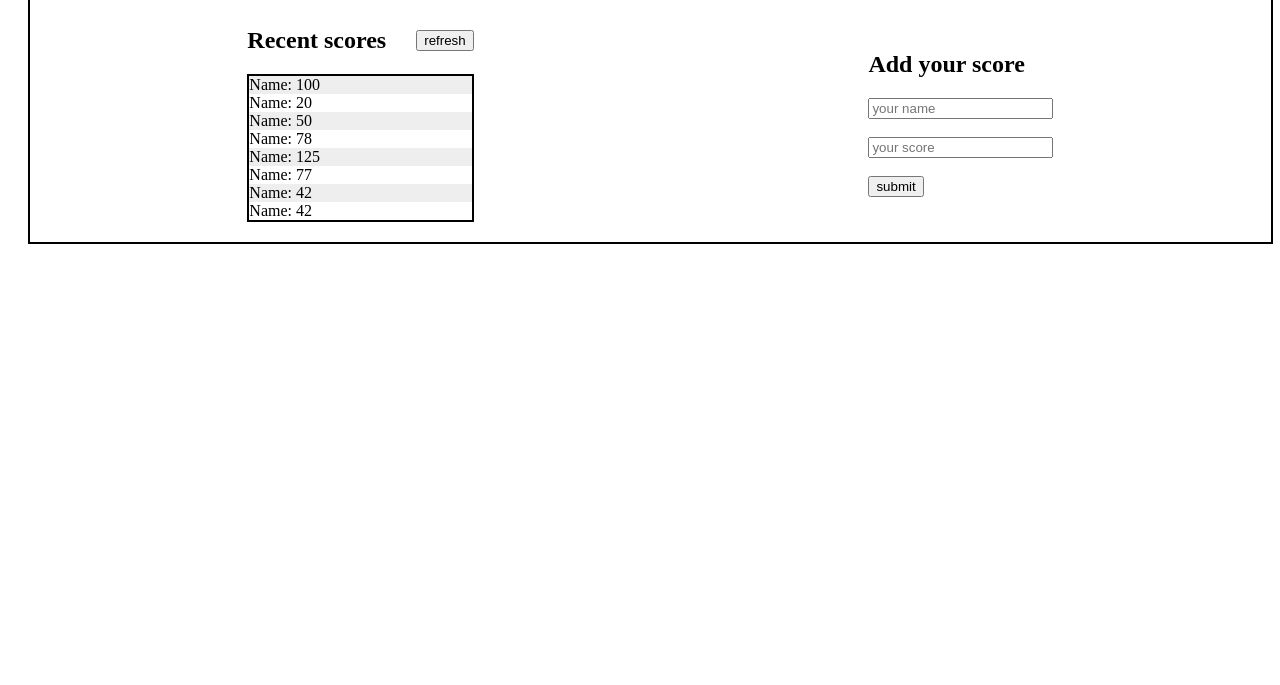
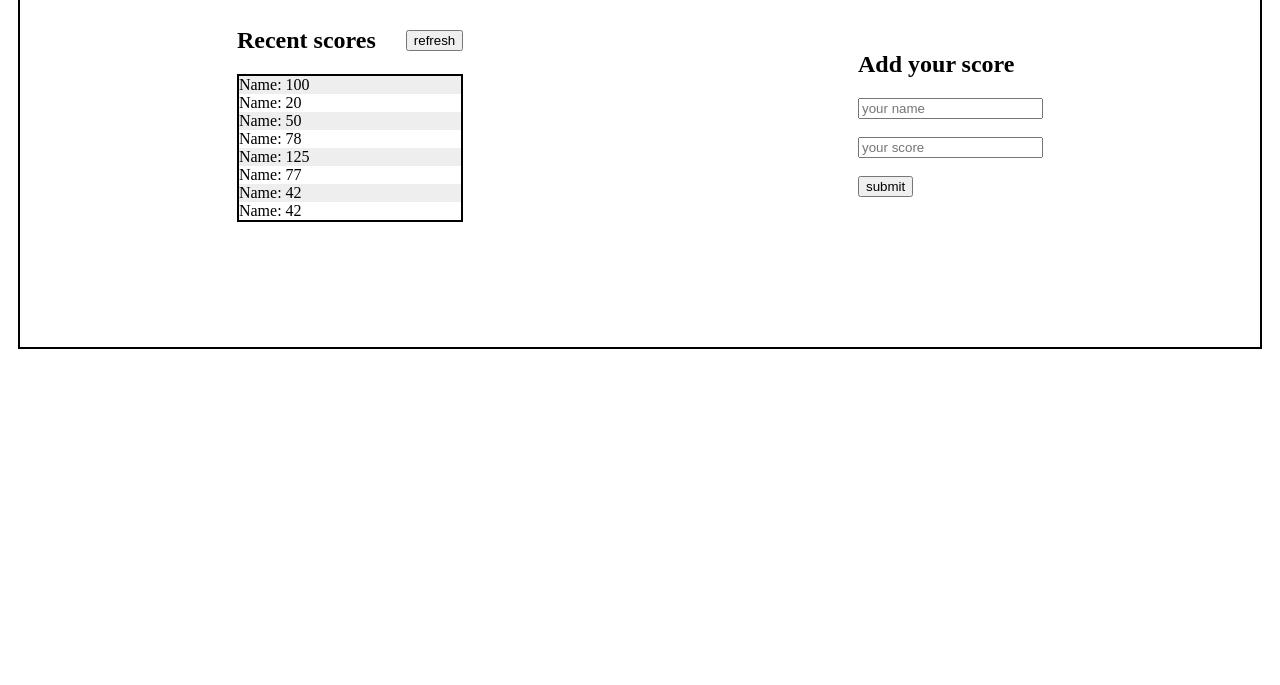
Before and after one commit to Roland-Ntwali/Leader-board, a website built with webpack: page src/index.html in a window 1280 px wide. Shown: the part 115-800 px from the top of the page. Built offline with nearby package versions, Linux system fonts and the light colour scheme.

Commit message:
Fix linter errors

```diff
--- a/src/style.css
+++ b/src/style.css
@@ -1,9 +1,11 @@
 .container {
   border: 2px solid black;
   width: 95%;
-  margin: 20px;
+  margin: 20px auto;
   padding: 20px;
+
   /* overflow: scroll; */
+  height: 400px;
 }
 
 .container_main {
```
